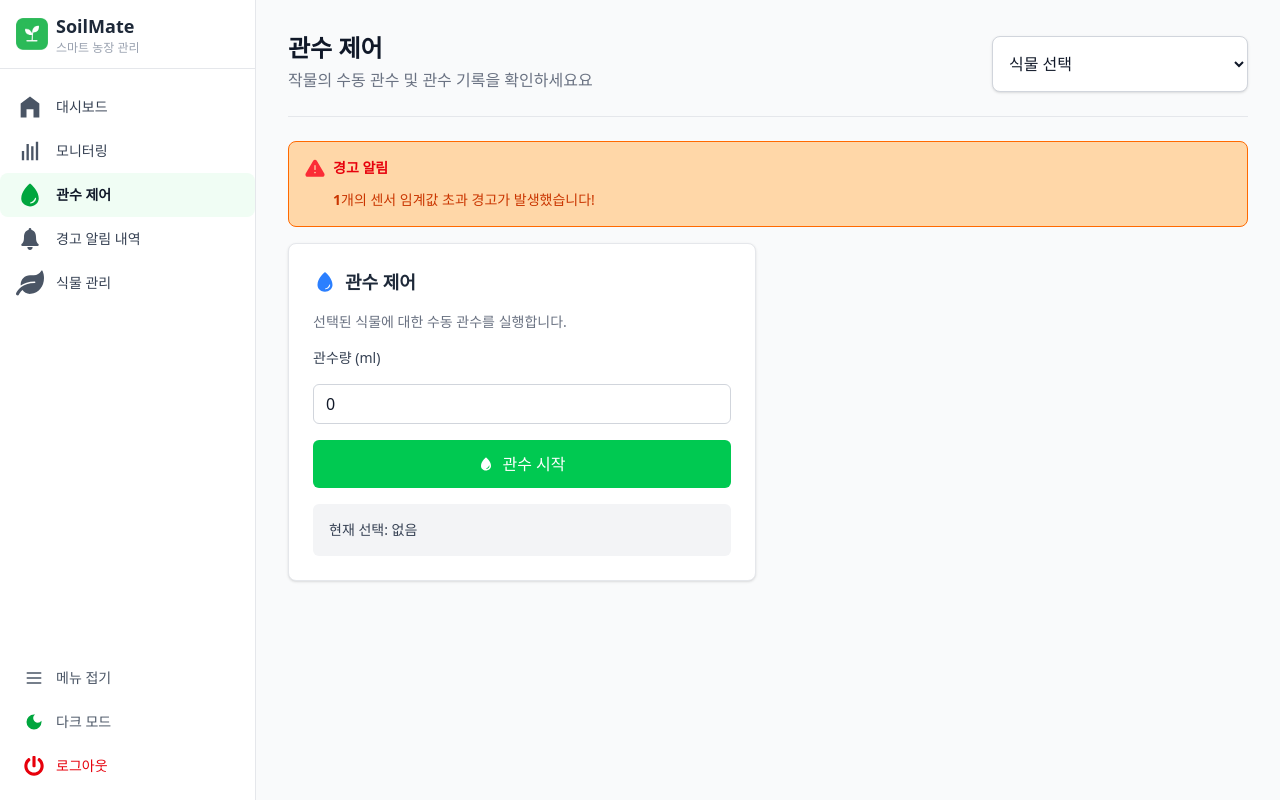
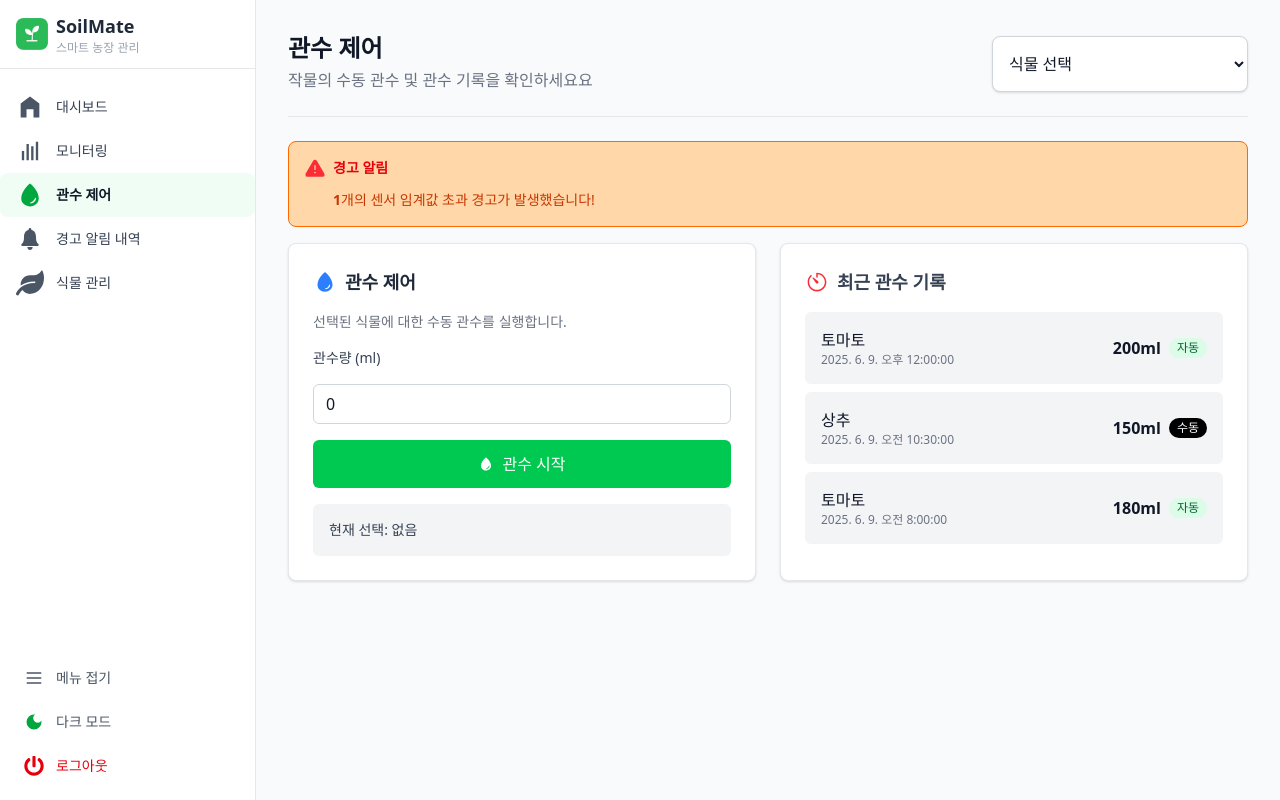
Before and after one commit to YeonShin/soilmate-fe, a React (Vite) app: page /irrigation in a window 1280 px wide. Built offline with nearby package versions, Linux system fonts and the light colour scheme.

Commit message:
feat: 관수 기록 컴포넌트 추가 (#6)

```diff
--- a/src/components/irrigation/IrrigationLogs.tsx
+++ b/src/components/irrigation/IrrigationLogs.tsx
@@ -1,9 +1,64 @@
 import React from 'react'
+import { IoIosTimer } from "react-icons/io";
 
-const IrrigationLogs = () => {
+interface Plant {
+  id: number
+  name: string
+}
+
+interface IrrigationLog {
+  id: number
+  plant: Plant
+  amountMl: number
+  method: 'auto' | 'manual'
+  timestamp: string
+}
+
+interface IrrigationLogsProps {
+  logs: IrrigationLog[]
+}
+
+
+const IrrigationLogs:React.FC<IrrigationLogsProps> = ({ logs }) => {
+
   return (
-    <div>
+    <div className="bg-white dark:bg-gray-800 border border-gray-200 dark:border-gray-700 rounded-lg p-6 shadow-sm space-y-4">
+      <div className="flex items-center text-lg font-semibold">
+        <IoIosTimer className="mr-2 text-2xl text-red-500" />
+        <span className='text-gray-700 dark:text-gray-200'>최근 관수 기록</span>
+      </div>
 
+      <ul className="space-y-2">
+        {logs.map((log) => (
+          <li
+            key={log.id}
+            className="flex justify-between items-center bg-gray-100 dark:bg-gray-700 rounded-md p-4"
+          >
+            <div>
+              <div className="font-medium text-gray-900 dark:text-gray-100">
+                {log.plant.name}
+              </div>
+              <div className="text-xs text-gray-500 dark:text-gray-400">
+                {new Date(log.timestamp).toLocaleString('ko-KR')}
+              </div>
+            </div>
+            <div className="flex items-center space-x-2">
+              <span className="font-semibold text-gray-900 dark:text-gray-100">
+                {log.amountMl}ml
+              </span>
+              <span
+                className={`px-2 py-0.5 text-xs font-medium rounded-full ${
+                  log.method === 'auto'
+                    ? 'bg-green-100 dark:bg-green-900 text-green-800 dark:text-green-100'
+                    : 'bg-black text-white'
+                }`}
+              >
+                {log.method === 'auto' ? '자동' : '수동'}
+              </span>
+            </div>
+          </li>
+        ))}
+      </ul>
     </div>
   )
 }
--- a/src/screen/Irrigation.tsx
+++ b/src/screen/Irrigation.tsx
@@ -66,6 +66,30 @@ const Irrigation = () => {
     setPlants(dummyPlants)
     // setSelectedPlant(dummyPlants[0])
     setSensorData(dummySensorData)
+
+    setLogs([
+      {
+        id: 1,
+        plant: dummyPlants[0],
+        amountMl: 200,
+        method: 'auto',
+        timestamp: '2025-06-09T12:00:00',
+      },
+      {
+        id: 2,
+        plant: dummyPlants[1],
+        amountMl: 150,
+        method: 'manual',
+        timestamp: '2025-06-09T10:30:00',
+      },
+      {
+        id: 3,
+        plant: dummyPlants[0],
+        amountMl: 180,
+        method: 'auto',
+        timestamp: '2025-06-09T08:00:00',
+      },
+    ])
   }, [setPlants, setSelectedPlant, setSensorData])
 
     const handleIrrigate = (amountMl: number) => {
@@ -93,7 +117,7 @@ const Irrigation = () => {
       {true! && <AlertBanner /> }
       <div className='grid grid-cols-1 md:grid-cols-2 gap-6'>
         <ControlIrrigation onIrrigate={handleIrrigate} disabled={loading}  />
-        <IrrigationLogs />
+        <IrrigationLogs logs={logs} />
       </div>
     </div>
   )
```
